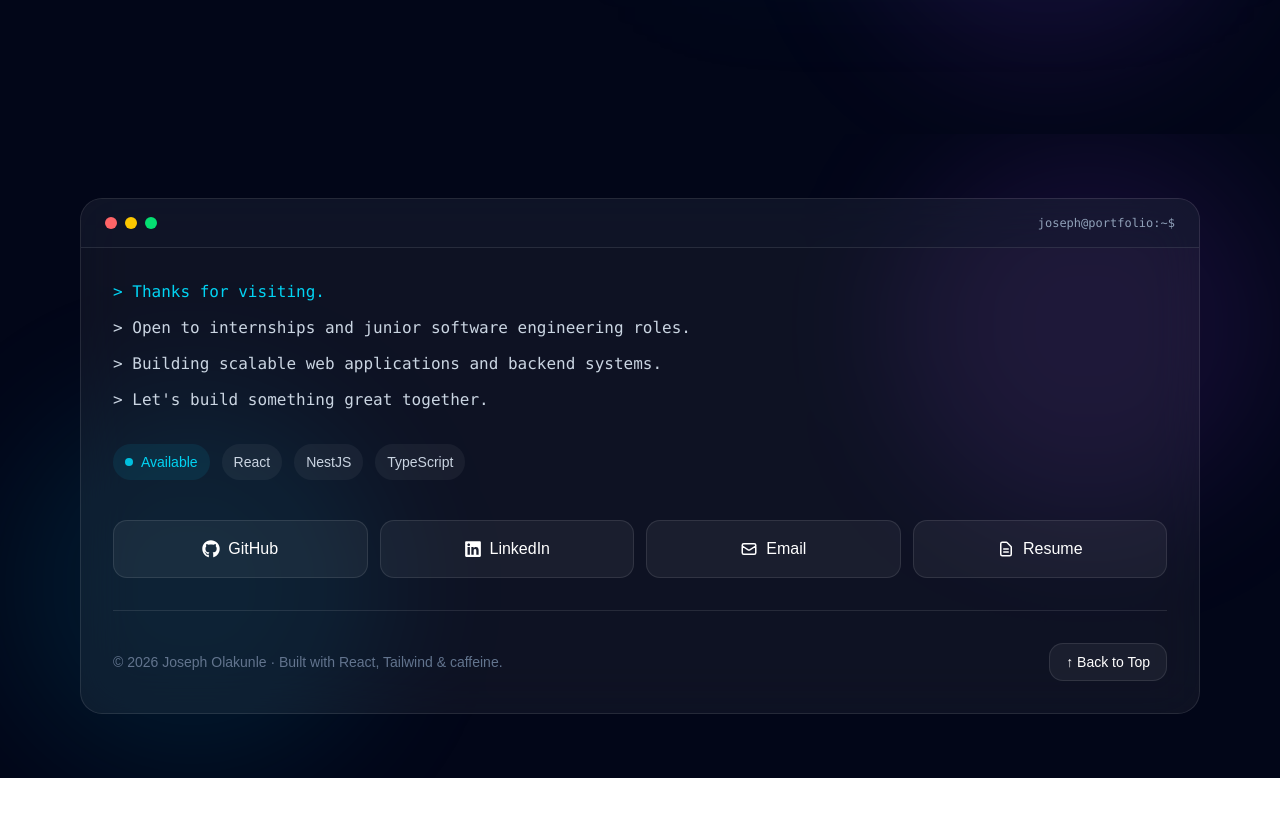
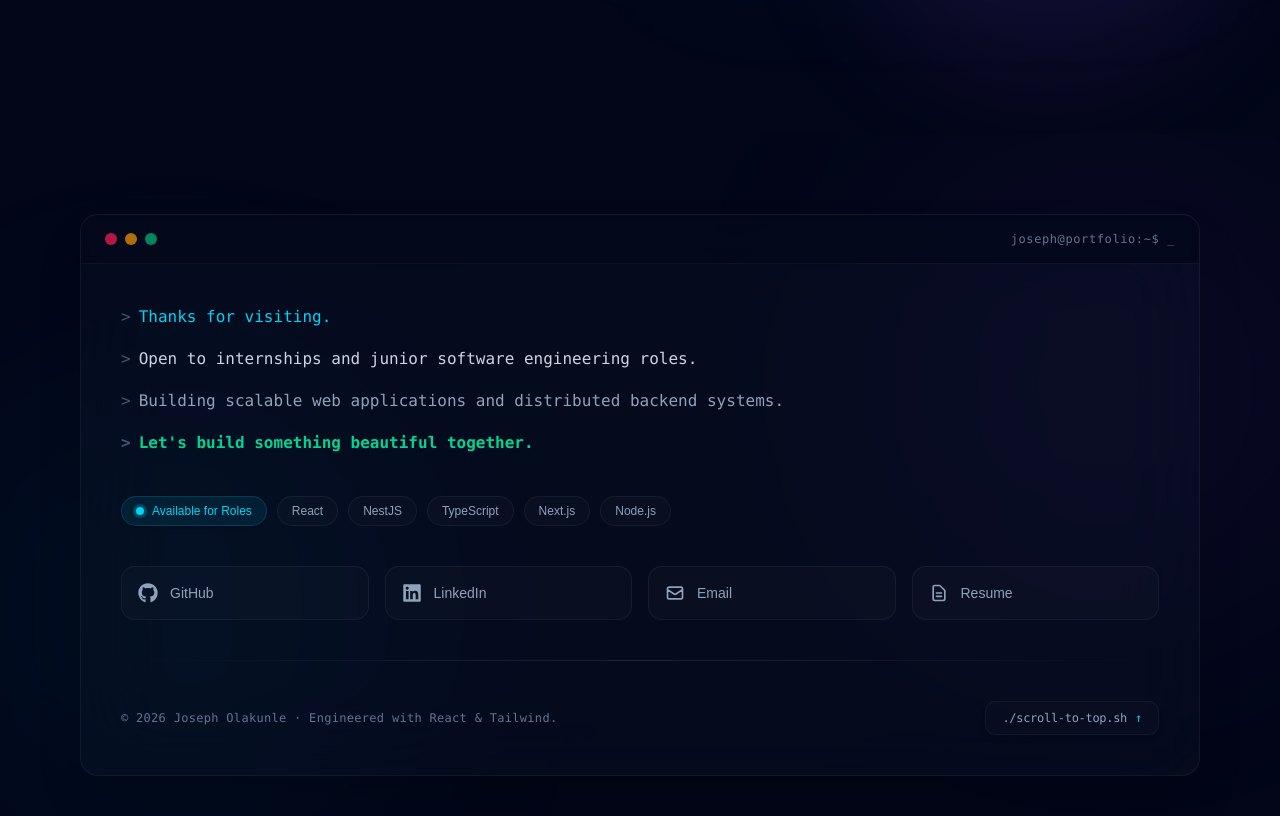
Before and after one commit to josyo/React-portfolio, a React (Vite) app: page / in a window 1280 px wide. Shown: the part 3320-4136 px from the top of the page. Before the commit the page ends 4098 px from the top, so only its background shows below. Built offline with nearby package versions, Linux system fonts and the light colour scheme.

Commit message:
Updated footer UI

```diff
--- a/src/components/Footer.jsx
+++ b/src/components/Footer.jsx
@@ -1,12 +1,6 @@
 import { motion } from "framer-motion";
-import {
-  HiOutlineMail,
-  HiOutlineDocumentText,
-} from "react-icons/hi";
-import {
-  FaGithub,
-  FaLinkedin,
-} from "react-icons/fa";
+import { HiOutlineMail, HiOutlineDocumentText } from "react-icons/hi";
+import { FaGithub, FaLinkedin } from "react-icons/fa";
 
 export default function Footer() {
   const links = [
@@ -14,182 +8,180 @@ export default function Footer() {
       label: "GitHub",
       href: "https://github.com/josyo",
       icon: FaGithub,
+      color: "hover:bg-neutral-800/50 hover:border-neutral-700 hover:text-white",
+      shadow: "hover:shadow-[0_0_20px_rgba(255,255,255,0.07)]",
     },
     {
       label: "LinkedIn",
       href: "https://linkedin.com/in/josy0",
       icon: FaLinkedin,
+      color: "hover:bg-blue-950/30 hover:border-blue-500/30 hover:text-blue-400",
+      shadow: "hover:shadow-[0_0_20px_rgba(59,130,246,0.1)]",
     },
     {
       label: "Email",
       href: "mailto:jolakunle50@gmail.com",
       icon: HiOutlineMail,
+      color: "hover:bg-rose-950/30 hover:border-rose-500/30 hover:text-rose-400",
+      shadow: "hover:shadow-[0_0_20px_rgba(244,63,94,0.1)]",
     },
     {
       label: "Resume",
       href: "/resume.pdf",
       icon: HiOutlineDocumentText,
+      color: "hover:bg-emerald-950/30 hover:border-emerald-500/30 hover:text-emerald-400",
+      shadow: "hover:shadow-[0_0_20px_rgba(16,185,129,0.1)]",
     },
   ];
 
   const scrollToTop = () => {
-    window.scrollTo({
-      top: 0,
-      behavior: "smooth",
-    });
+    window.scrollTo({ top: 0, behavior: "smooth" });
+  };
+
+  // Animation variants for a staged booting up look
+  const containerVariants = {
+    hidden: { opacity: 0, y: 30 },
+    visible: {
+      opacity: 1,
+      y: 0,
+      transition: { duration: 0.6, ease: "easeOut", staggerChildren: 0.08 },
+    },
+  };
+
+  const itemVariants = {
+    hidden: { opacity: 0, x: -10 },
+    visible: { opacity: 1, x: 0, transition: { duration: 0.4 } },
   };
 
   return (
-    <footer className="relative px-6 sm:px-10 lg:px-20 py-16 overflow-hidden">
+    <footer className="relative px-6 sm:px-10 lg:px-20 py-20 overflow-hidden bg-slate-950 text-slate-100">
 
-      {/* Background Glow */}
-      <div className="absolute inset-0 pointer-events-none">
-        <div className="absolute left-0 bottom-0 w-96 h-96 bg-cyan-500/10 blur-3xl rounded-full" />
-        <div className="absolute right-0 top-0 w-96 h-96 bg-purple-500/10 blur-3xl rounded-full" />
+      {/* Background Radial Glows */}
+      <div className="absolute inset-0 pointer-events-none select-none">
+        <div className="absolute -left-20 bottom-0 w-[500px] h-[500px] bg-cyan-500/5 blur-[120px] rounded-full" />
+        <div className="absolute -right-20 top-0 w-[500px] h-[500px] bg-purple-500/5 blur-[120px] rounded-full" />
       </div>
 
-      <div className="max-w-7xl mx-auto relative">
-
+      <div className="max-w-6xl mx-auto relative">
         <motion.div
-          initial={{ opacity: 0, y: 25 }}
-          whileInView={{ opacity: 1, y: 0 }}
-          viewport={{ once: true }}
-          transition={{ duration: 0.6 }}
-          className="
-            rounded-3xl
-            border border-white/10
-            bg-white/5
-            backdrop-blur-xl
-            overflow-hidden
-          "
+          variants={containerVariants}
+          initial="hidden"
+          whileInView="visible"
+          viewport={{ once: true, margin: "-100px" }}
+          className="rounded-2xl border border-white/5 bg-slate-900/30 backdrop-blur-2xl overflow-hidden shadow-2xl"
         >
-
           {/* Terminal Header */}
-          <div className="flex items-center justify-between px-6 py-4 border-b border-white/10 bg-slate-900/40">
-
+          <div className="flex items-center justify-between px-6 py-4 border-b border-white/5 bg-slate-950/60 backdrop-blur-md">
             <div className="flex items-center gap-2">
-              <div className="w-3 h-3 rounded-full bg-red-400" />
-              <div className="w-3 h-3 rounded-full bg-yellow-400" />
-              <div className="w-3 h-3 rounded-full bg-green-400" />
+              <div className="w-3 h-3 rounded-full bg-rose-500/70" />
+              <div className="w-3 h-3 rounded-full bg-amber-500/70" />
+              <div className="w-3 h-3 rounded-full bg-emerald-500/70" />
             </div>
-
-            <div className="font-mono text-xs text-slate-400">
-              joseph@portfolio:~$
+            <div className="font-mono text-xs tracking-wider text-slate-500 select-none">
+              joseph@portfolio:~$ <span className="animate-pulse">_</span>
             </div>
           </div>
 
           {/* Terminal Body */}
-          <div className="p-6 sm:p-8">
+          <div className="p-6 sm:p-10 space-y-10">
 
-            <div className="space-y-3 font-mono text-sm sm:text-base">
-
-              <p className="text-cyan-400">
-                &gt; Thanks for visiting.
-              </p>
-
-              <p className="text-slate-300">
-                &gt; Open to internships and junior software engineering roles.
-              </p>
-
-              <p className="text-slate-300">
-                &gt; Building scalable web applications and backend systems.
-              </p>
-
-              <p className="text-slate-300">
-                &gt; Let's build something great together.
-              </p>
+            {/* Command Output Text Lines */}
+            <div className="space-y-4 font-mono text-sm sm:text-base leading-relaxed max-w-2xl">
+              <motion.p variants={itemVariants} className="text-cyan-400 flex items-start gap-2">
+                <span className="text-slate-600 shrink-0">&gt;</span>
+                <span>Thanks for visiting.</span>
+              </motion.p>
+              <motion.p variants={itemVariants} className="text-slate-300 flex items-start gap-2">
+                <span className="text-slate-600 shrink-0">&gt;</span>
+                <span>Open to internships and junior software engineering roles.</span>
+              </motion.p>
+              <motion.p variants={itemVariants} className="text-slate-400 flex items-start gap-2">
+                <span className="text-slate-600 shrink-0">&gt;</span>
+                <span>Building scalable web applications and distributed backend systems.</span>
+              </motion.p>
+              <motion.p variants={itemVariants} className="text-emerald-400 font-semibold flex items-start gap-2">
+                <span className="text-slate-600 shrink-0">&gt;</span>
+                <span>Let's build something beautiful together.</span>
+              </motion.p>
             </div>
 
             {/* Status Pills */}
-            <div className="flex flex-wrap gap-3 mt-8">
+            <motion.div variants={itemVariants} className="flex flex-wrap gap-2.5">
+              <div className="px-3.5 py-1.5 rounded-full bg-cyan-500/10 border border-cyan-500/20 text-cyan-400 text-xs font-medium flex items-center gap-2 shadow-sm">
+                <span className="w-2 h-2 rounded-full bg-cyan-400 animate-ping absolute" />
+                <span className="w-2 h-2 rounded-full bg-cyan-400 relative" />
+                Available for Roles
+              </div>
+              {["React", "NestJS", "TypeScript", "Next.js", "Node.js"].map((tech) => (
+                <div
+                  key={tech}
+                  className="px-3.5 py-1.5 rounded-full bg-white/[0.02] border border-white/5 text-slate-400 text-xs font-medium transition-colors hover:text-slate-200 hover:bg-white/[0.05]"
+                >
+                  {tech}
+                </div>
+              ))}
+            </motion.div>
 
-              <div className="px-3 py-2 rounded-full bg-cyan-500/10 text-cyan-400 text-sm flex items-center gap-2">
-                <span className="w-2 h-2 rounded-full bg-cyan-400 animate-pulse" />
-                Available
-              </div>
-
-              <div className="px-3 py-2 rounded-full bg-white/5 text-slate-300 text-sm">
-                React
-              </div>
-
-              <div className="px-3 py-2 rounded-full bg-white/5 text-slate-300 text-sm">
-                NestJS
-              </div>
-
-              <div className="px-3 py-2 rounded-full bg-white/5 text-slate-300 text-sm">
-                TypeScript
-              </div>
-
-            </div>
-
-            {/* Social Links */}
-            <div className="grid grid-cols-2 sm:grid-cols-4 gap-3 mt-10">
-
+            {/* Dynamic Social Links Grid */}
+            <motion.div variants={itemVariants} className="grid grid-cols-2 md:grid-cols-4 gap-4">
               {links.map((link) => {
                 const Icon = link.icon;
-
                 return (
                   <motion.a
                     key={link.label}
                     href={link.href}
-                    target={
-                      link.href.startsWith("http")
-                        ? "_blank"
-                        : undefined
-                    }
+                    target={link.href.startsWith("http") ? "_blank" : undefined}
                     rel="noreferrer"
-                    whileHover={{
-                      y: -3,
-                    }}
-                    className="
-                      flex items-center justify-center gap-2
-                      p-4
-                      rounded-xl
-                      border border-white/10
-                      bg-white/5
-                      hover:bg-white/10
-                      transition
-                    "
+                    whileHover={{ y: -4 }}
+                    whileTap={{ scale: 0.98 }}
+                    className={`
+                      flex items-center justify-between
+                      p-4 rounded-xl
+                      border border-white/5 bg-white/[0.02] text-slate-400
+                      transition-all duration-300 ease-out
+                      group font-medium text-sm
+                      ${link.color} ${link.shadow}
+                    `}
                   >
-                    <Icon size={18} />
-                    <span>{link.label}</span>
+                    <div className="flex items-center gap-3">
+                      <Icon size={20} className="transition-transform duration-300 group-hover:scale-110" />
+                      <span>{link.label}</span>
+                    </div>
+                    <span className="text-xs opacity-0 -translate-x-2 transition-all duration-300 group-hover:opacity-100 group-hover:translate-x-0 font-mono text-current">
+                      -&gt;
+                    </span>
                   </motion.a>
                 );
               })}
-            </div>
+            </motion.div>
 
-            {/* Divider */}
-            <div className="h-px bg-white/10 my-8" />
+            {/* Subtle Divider */}
+            <div className="h-px bg-gradient-to-r from-transparent via-white/10 to-transparent" />
 
-            {/* Bottom Section */}
-            <div className="flex flex-col sm:flex-row items-center justify-between gap-4">
-
-              <p className="text-sm text-slate-500 text-center sm:text-left">
-                © 2026 Joseph Olakunle · Built with React, Tailwind & caffeine.
+            {/* Footer Bottom Metadata */}
+            <motion.div
+              variants={itemVariants}
+              className="flex flex-col sm:flex-row items-center justify-between gap-6"
+            >
+              <p className="text-xs text-slate-500 tracking-wide font-mono text-center sm:text-left">
+                © 2026 Joseph Olakunle · Engineered with React & Tailwind.
               </p>
 
               <motion.button
-                whileHover={{
-                  scale: 1.05,
-                }}
-                whileTap={{
-                  scale: 0.97,
-                }}
+                whileHover={{ y: -2 }}
+                whileTap={{ scale: 0.95 }}
                 onClick={scrollToTop}
                 className="
-                  px-4 py-2
-                  rounded-xl
-                  border border-white/10
-                  bg-white/5
-                  hover:bg-white/10
-                  text-sm
-                  transition
+                  px-4 py-2 rounded-lg
+                  border border-white/5 bg-white/[0.01] hover:bg-white/[0.04]
+                  text-xs font-mono tracking-tight text-slate-400 hover:text-slate-200
+                  transition-all shadow-md flex items-center gap-2
                 "
               >
-                ↑ Back to Top
+                <span>./scroll-to-top.sh</span>
+                <span className="text-cyan-400">↑</span>
               </motion.button>
-
-            </div>
+            </motion.div>
 
           </div>
         </motion.div>
```
